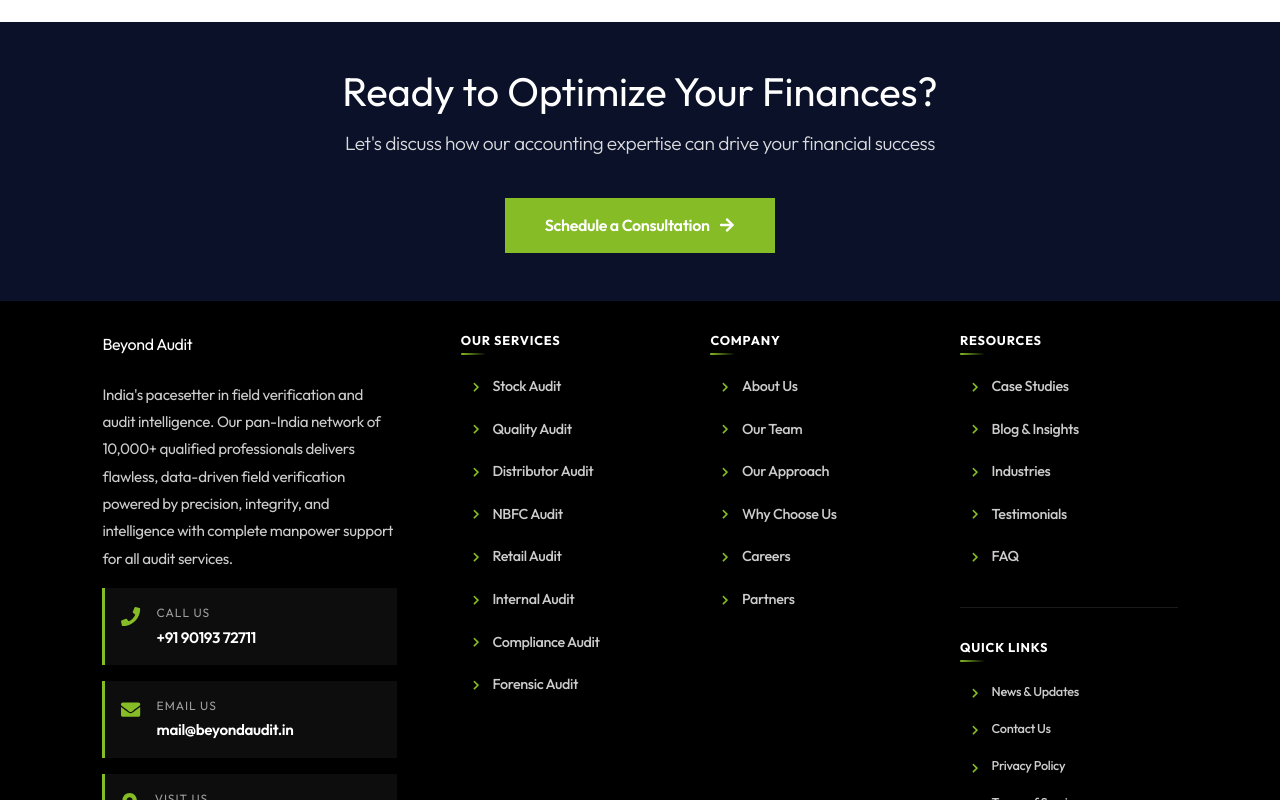
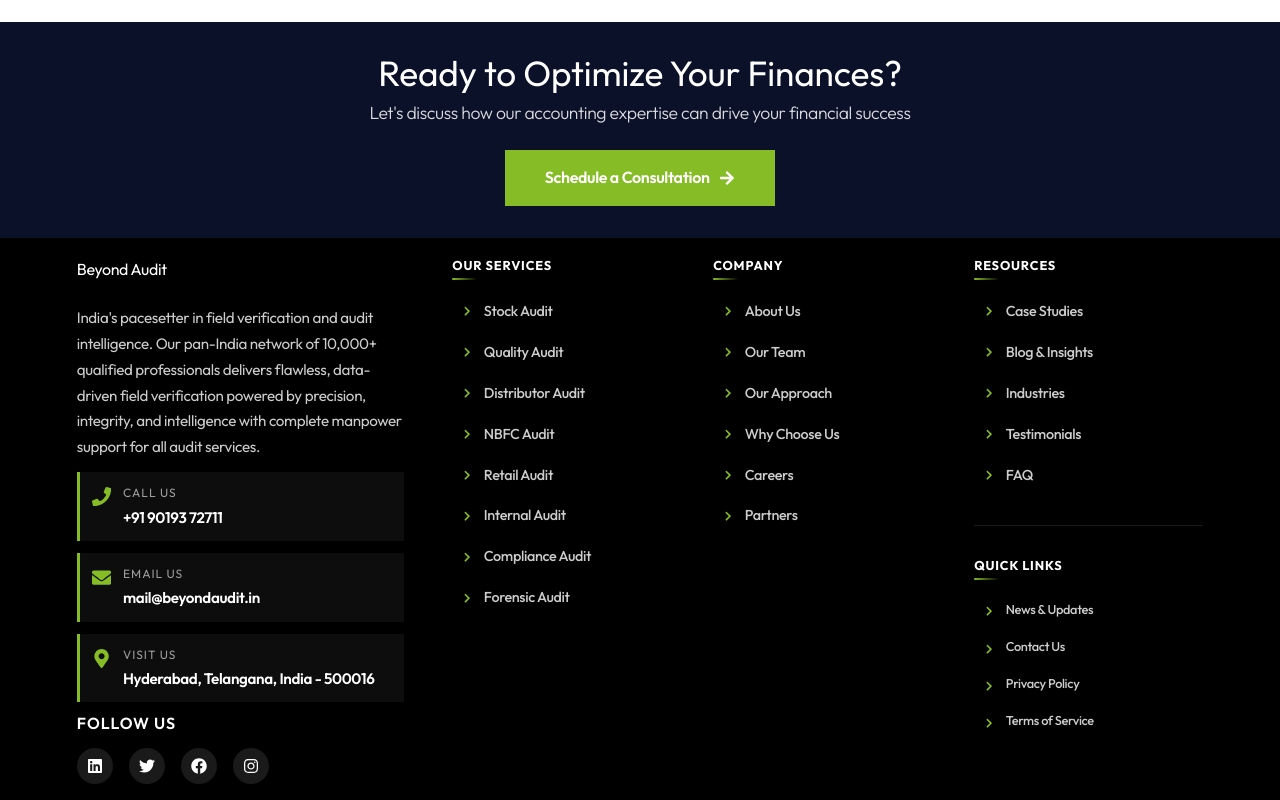
Before and after one commit to octaleadsprivatelimited-cloud/beyondaudit, a React (Create React App) app in the folder frontend/: page /news in a window 1280 px wide. Shown: the part 1360-2160 px from the top of the page. Built offline with nearby package versions, Linux system fonts and the light colour scheme.

Commit message:
UI: Further compacted desktop footer height (paddings, gaps, social icons)

```diff
--- a/frontend/src/components/Footer.css
+++ b/frontend/src/components/Footer.css
@@ -5,7 +5,7 @@
 /* Deloitte-Style CTA Banner Section */
 .footer-cta {
   background: #0a1128;
-  padding: 3rem 8%;
+  padding: 2rem 6%;
   position: relative;
   overflow: hidden;
 }
@@ -19,16 +19,16 @@
 }
 
 .footer-cta h2 {
-  font-size: 2.5rem;
+  font-size: 2.2rem;
   color: white;
-  margin-bottom: 1rem;
+  margin-bottom: 0.5rem;
   font-weight: 400;
 }
 
 .footer-cta p {
-  font-size: 1.2rem;
+  font-size: 1.1rem;
   color: rgba(255, 255, 255, 0.85);
-  margin-bottom: 2.5rem;
+  margin-bottom: 1.5rem;
   font-weight: 300;
 }
 
@@ -56,7 +56,7 @@
 /* Black Mega Menu Section */
 .footer-mega-menu {
   background: #000000;
-  padding: 2rem 8% 1.5rem;
+  padding: 1.25rem 6% 1rem;
   color: white;
 }
 
@@ -65,12 +65,12 @@
   margin: 0 auto;
   display: grid;
   grid-template-columns: 2fr 1fr 1fr 1fr 1fr;
-  gap: 1.5rem;
+  gap: 1rem;
 }
 
 /* Brand Section */
 .footer-brand-section {
-  padding-right: 2rem;
+  padding-right: 1rem;
 }
 
 .footer-logo {
@@ -89,8 +89,8 @@
 
 .footer-description {
   color: rgba(255, 255, 255, 0.8);
-  line-height: 1.8;
-  margin-bottom: 1rem;
+  line-height: 1.7;
+  margin-bottom: 0.75rem;
   font-size: 0.95rem;
 }
 
@@ -98,16 +98,16 @@
 .footer-contact-cards {
   display: flex;
   flex-direction: column;
-  gap: 1rem;
-  margin-bottom: 1rem;
+  gap: 0.75rem;
+  margin-bottom: 0.75rem;
 }
 
 .contact-card {
   display: flex;
   align-items: flex-start;
-  gap: 1rem;
+  gap: 0.75rem;
   background: rgba(255, 255, 255, 0.05);
-  padding: 1rem;
+  padding: 0.75rem;
   border-radius: 0;
   border-left: 3px solid #86bc25;
   transition: all 0.3s ease;
@@ -160,15 +160,15 @@
 }
 
 .social-icon {
-  width: 45px;
-  height: 45px;
+  width: 36px;
+  height: 36px;
   background: rgba(255, 255, 255, 0.1);
   border-radius: 50%;
   display: flex;
   align-items: center;
   justify-content: center;
   color: white;
-  font-size: 1.2rem;
+  font-size: 1rem;
   transition: all 0.3s ease;
   border: 2px solid transparent;
 }
@@ -215,7 +215,7 @@
   margin: 0;
   display: flex;
   flex-direction: column;
-  gap: 0.4rem;
+  gap: 0.3rem;
 }
 
 .footer-links-list.compact {
@@ -397,7 +397,7 @@
 /* Footer Bottom */
 .footer-bottom {
   background: #050a14;
-  padding: 1rem 8%;
+  padding: 0.6rem 6%;
   border-top: 1px solid rgba(255, 255, 255, 0.1);
 }
 
```
